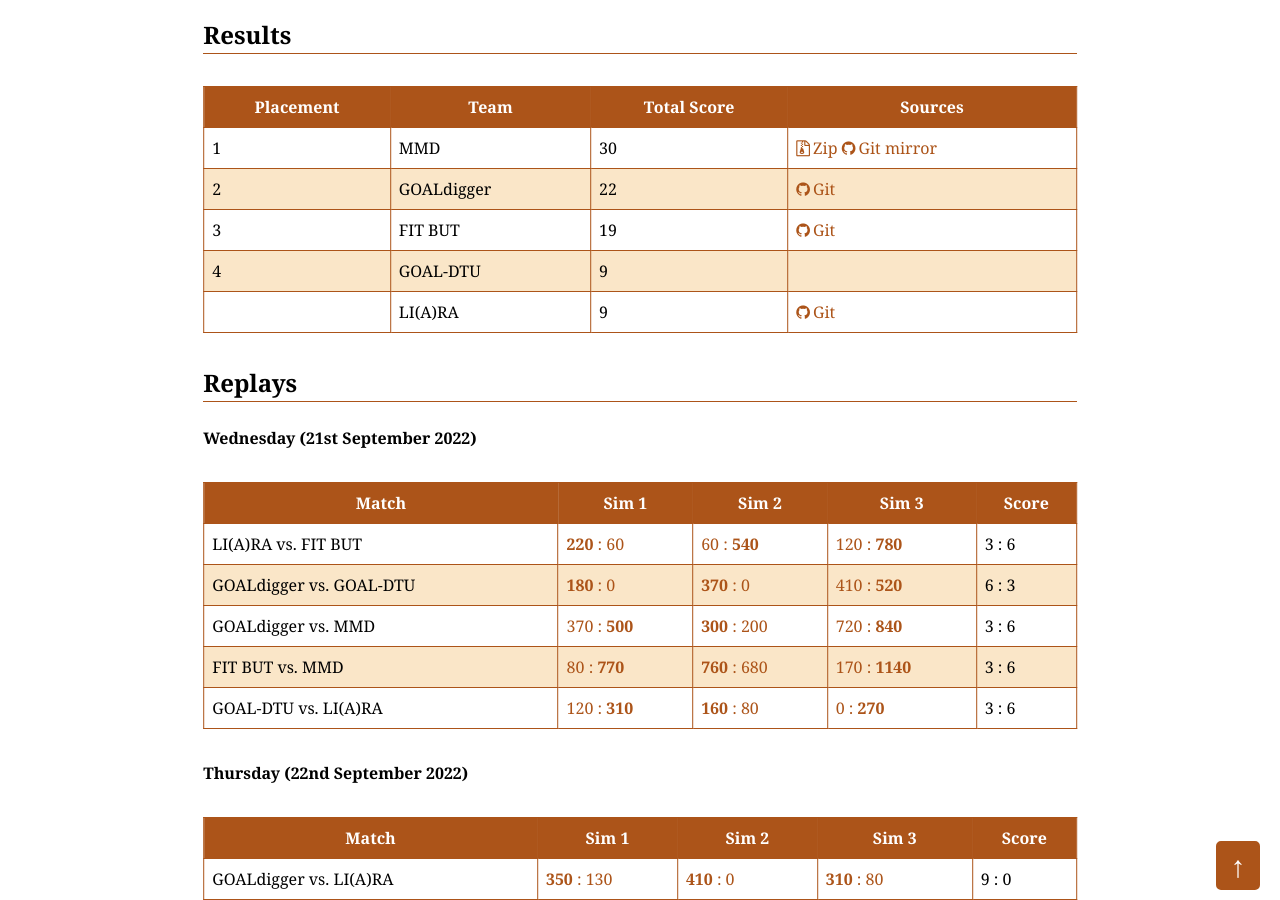
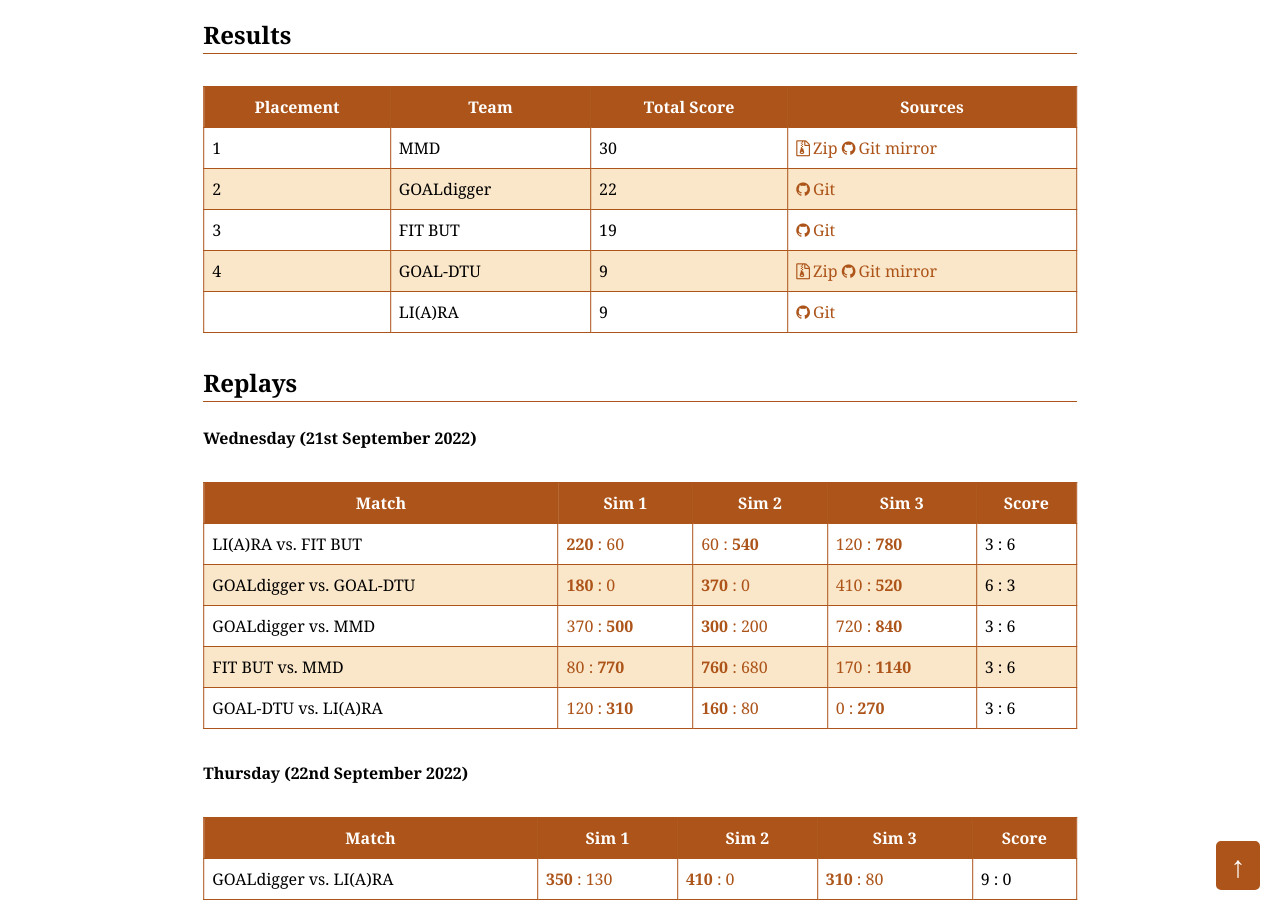
Before and after one commit to agentcontest/agentcontest.github.io, a Jekyll site: the page built from 2022/index.md, in a window 1280 px wide and 900 px high, scrolled down 1025 px. Built offline with Jekyll 4.4.1, drawn with Linux system fonts in a browser that asks for light colours.

Commit message:
add MAPC2022-GOAL-DTU.zip and mirror

```diff
--- a/2022/index.md
+++ b/2022/index.md
@@ -26,7 +26,7 @@ Placement | Team | Total Score | Sources
 1 | MMD | 30 | [Zip](/2022/sources/MMD.zip) [Git mirror](https://github.com/agentcontest/mapc2022-MMD)
 2 | GOALdigger | 22 | [Git](https://github.com/BenPapple/ai-GOALdigger)
 3 | FIT BUT | 19 | [Git](https://github.com/zborilf/deSouches)
-4 | GOAL-DTU | 9 |
+4 | GOAL-DTU | 9 | [Zip](/2022/sources/MAPC2022-GOAL-DTU.zip) [Git mirror](https://github.com/agentcontest/mapc2022-GOAL-DTU)
 | LI(A)RA | 9 | [Git](https://github.com/Liga-IA/liara-agents)
 
 ### Replays
```
Also changed, not shown: 1 other file.
